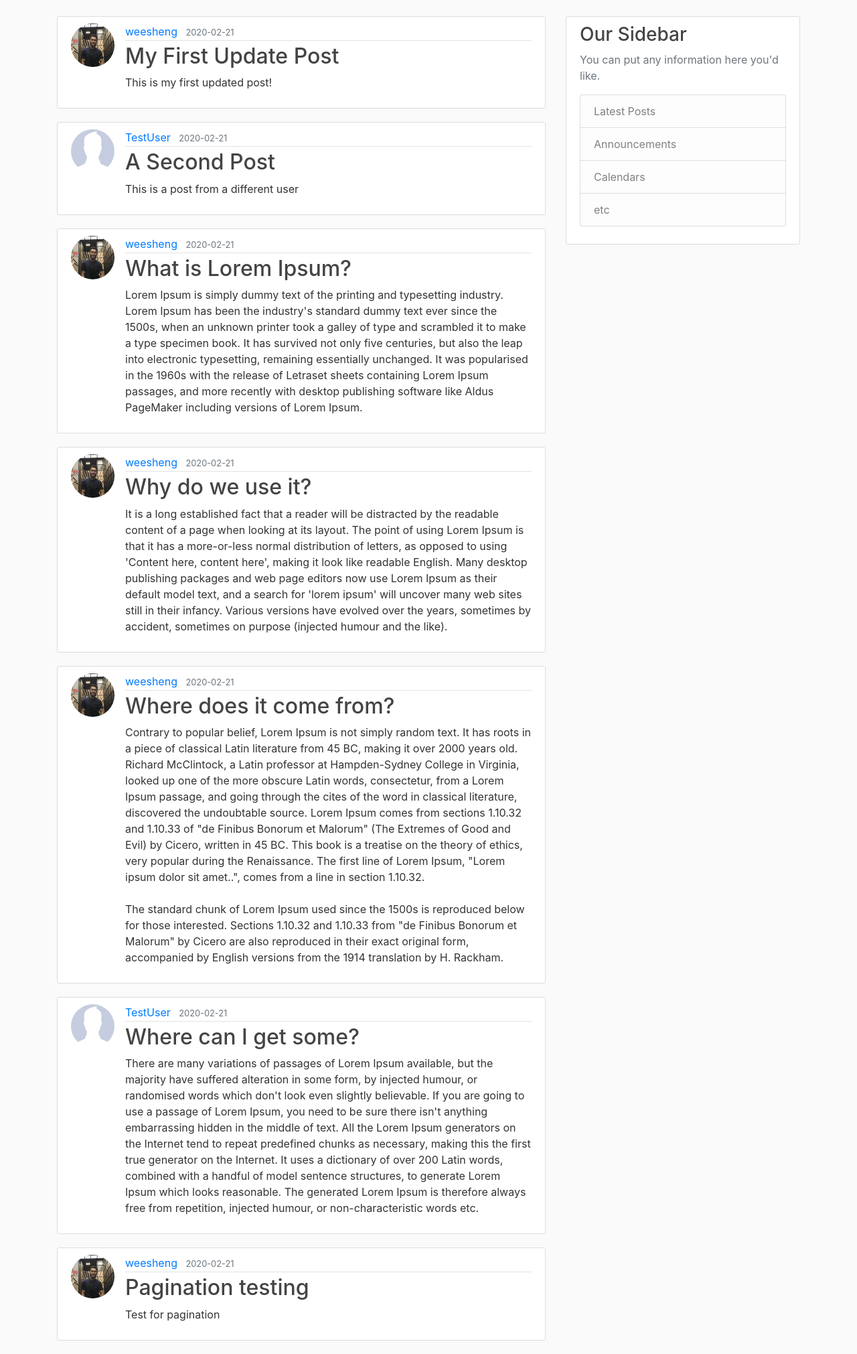
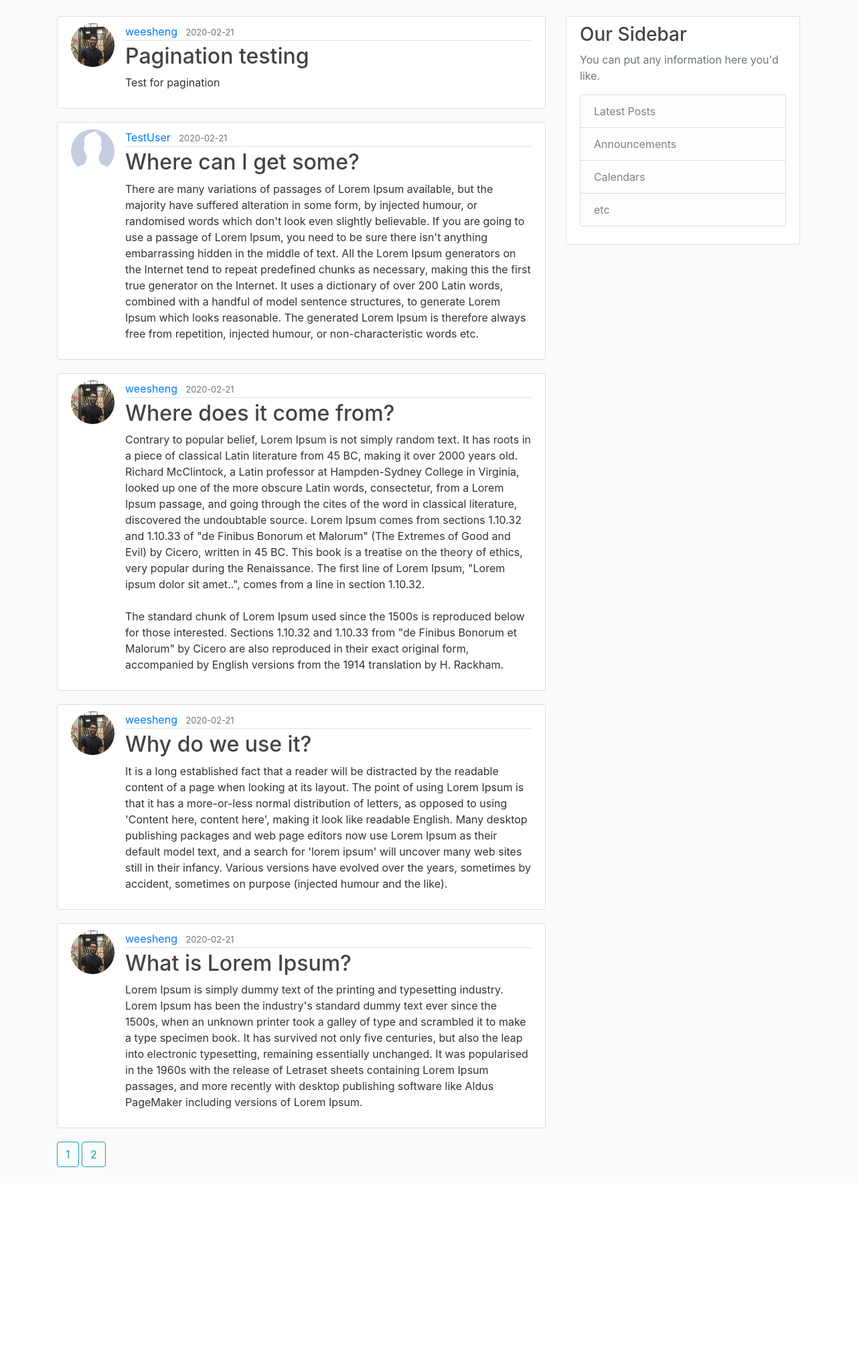
Before and after one commit to weeshengchu/Flask-Blog, a Flask app: page / in a window 1280 px wide. Shown: the part 56-2077 px from the top of the page at 67% size. After the commit the page ends 1798 px from the top, so only its background shows below. Run offline with Flask 2, Linux system fonts and the light colour scheme; data comes from the database, SQL or seed files in the repository; both versions use the stored data as it was after the commit; some libraries are stand-ins or nearby versions.

Commit message:
Pagination

```diff
--- a/flaskblog/routes.py
+++ b/flaskblog/routes.py
@@ -27,7 +27,11 @@ from flask_login import login_user, current_user, logout_user, login_required
 @app.route('/home')
 def home():
     # 8. displaying post
-    posts = Post.query.all()
+    # 9. pagination
+    # from flaskblog.models import Post -> posts = Post.query.all() -> for post in posts: -> print(post) -> dir(post) -> posts = Post.query.paginate(per_page=5, page=2)
+    page = request.args.get('page', 1, type=int)
+    posts = Post.query.order_by(
+        Post.date_posted.desc()).paginate(page=page, per_page=5)
     return render_template('home.html', posts=posts)
 
 
@@ -177,3 +181,13 @@ def delete_post(post_id):
     db.session.commit()
     flash('Your post has been deleted!', 'success')
     return redirect(url_for('home'))
+
+# 9. display only post by user -> /home route template
+@app.route('/user/<string:username>')
+def user_posts(username):
+    page = request.args.get('page', 1, type=int)
+    # get the post by the user or return 404
+    user = User.query.filter_by(username=username).first_or_404()
+    posts = Post.query.filter_by(author=user).order_by(
+        Post.date_posted.desc()).paginate(page=page, per_page=5)
+    return render_template('user_posts.html', posts=posts, user=user)
--- a/flaskblog/templates/home.html
+++ b/flaskblog/templates/home.html
@@ -1,26 +1,34 @@
 <!-- getting layout code block from layout.html -->
-{% extends "layout.html" %} {% block content %}
+{% extends "layout.html" %}
+{% block content %}
 <!-- code block -->
-{% for post in posts %}
+{% for post in posts.items %}
 <article class="media content-section">
   <!-- 8. formatting the username with time and image -->
-  <img
-    class="rounded-circle article-img"
-    src="{{ url_for('static', filename='profile_pics/' + post.author.image_file) }}"
-  />
+  <img class="rounded-circle article-img"
+    src="{{ url_for('static', filename='profile_pics/' + post.author.image_file) }}" />
   <div class="media-body">
     <div class="article-metadata">
-      <a class="mr-2" href="#">{{ post.author.username }}</a>
-      <small class="text-muted"
-        >{{ post.date_posted.strftime('%Y-%m-%d') }}</small
-      >
+      <a class="mr-2" href="{{ url_for('user_posts', username=post.author.username )}}">{{ post.author.username }}</a>
+      <small class="text-muted">{{ post.date_posted.strftime('%Y-%m-%d') }}</small>
     </div>
     <h2>
-      <a class="article-title" href="{{ url_for('post', post_id=post.id) }}"
-        >{{ post.title }}</a
-      >
+      <a class="article-title" href="{{ url_for('post', post_id=post.id) }}">{{ post.title }}</a>
     </h2>
     <p class="article-content">{{ post.content }}</p>
   </div>
 </article>
-{% endfor %} {% endblock content %}
+{% endfor %}
+<!-- 9. page pagination -->
+{% for page_num in posts.iter_pages(left_edge=1, right_edge=1, left_current=1, right_current=2) %}
+{% if page_num %}
+{% if posts.page == page_num %}
+<a class="btn btn-outline-info mb-4" href="{{url_for('home', page=page_num)}}">{{ page_num }}</a>
+{% else %}
+<a class="btn btn-outline-info mb-4" href="{{url_for('home', page=page_num)}}">{{ page_num }}</a>
+{% endif %}
+{% else %}
+...
+{% endif %}
+{% endfor %}
+{% endblock content %}
--- a/flaskblog/templates/post.html
+++ b/flaskblog/templates/post.html
@@ -6,7 +6,7 @@
     src="{{ url_for('static', filename='profile_pics/' + post.author.image_file) }}" />
   <div class="media-body">
     <div class="article-metadata">
-      <a class="mr-2" href="#">{{ post.author.username }}</a>
+      <a class="mr-2" href="{{ url_for('user_posts', username=post.author.username)}}">{{ post.author.username }}</a>
       <small class="text-muted">{{ post.date_posted.strftime('%Y-%m-%d') }}</small>
       <!-- 8. Delete button -->
       {% if post.author == current_user %}
```
Also changed, not shown: flaskblog/templates/user_posts.html (added, +40 -0 lines), flaskblog/site.db.
